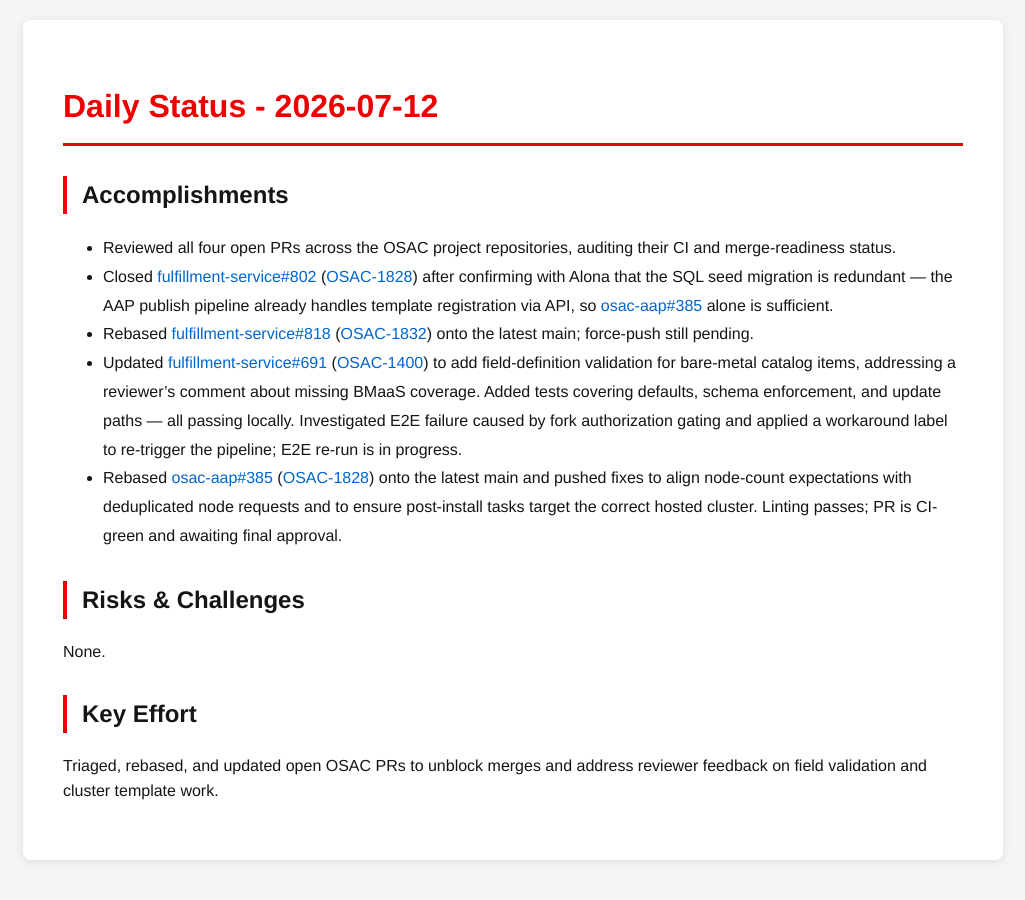
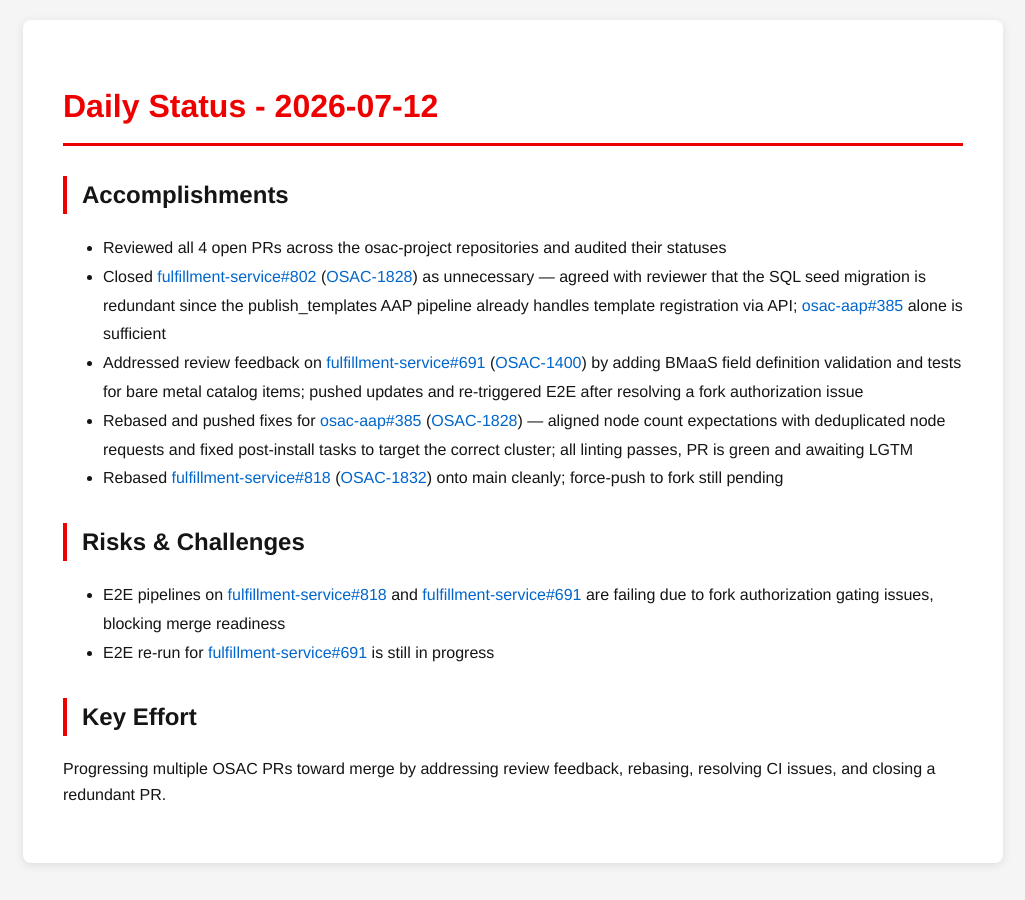
Before and after one commit to tzvatot/daily-status, a Jekyll site: the page built from 2026-07-12.md, in a window 1280 px wide. Shown: the whole page, without its empty margins (127-1152 px from the left). Built offline with Jekyll 4.4.1, drawn with Linux system fonts in a browser that asks for light colours.

Commit message:
Daily status update - 2026-07-12

```diff
--- a/2026-07-12.md
+++ b/2026-07-12.md
@@ -7,14 +7,15 @@ date: 2026-07-12
 # Daily Status - 2026-07-12
 
 ## Accomplishments
-- Reviewed all four open PRs across the OSAC project repositories, auditing their CI and merge-readiness status.
-- Closed [fulfillment-service#802](https://github.com/osac-project/fulfillment-service/pull/802) ([OSAC-1828](https://redhat.atlassian.net/browse/OSAC-1828)) after confirming with Alona that the SQL seed migration is redundant — the AAP publish pipeline already handles template registration via API, so [osac-aap#385](https://github.com/osac-project/osac-aap/pull/385) alone is sufficient.
-- Rebased [fulfillment-service#818](https://github.com/osac-project/fulfillment-service/pull/818) ([OSAC-1832](https://redhat.atlassian.net/browse/OSAC-1832)) onto the latest main; force-push still pending.
-- Updated [fulfillment-service#691](https://github.com/osac-project/fulfillment-service/pull/691) ([OSAC-1400](https://redhat.atlassian.net/browse/OSAC-1400)) to add field-definition validation for bare-metal catalog items, addressing a reviewer's comment about missing BMaaS coverage. Added tests covering defaults, schema enforcement, and update paths — all passing locally. Investigated E2E failure caused by fork authorization gating and applied a workaround label to re-trigger the pipeline; E2E re-run is in progress.
-- Rebased [osac-aap#385](https://github.com/osac-project/osac-aap/pull/385) ([OSAC-1828](https://redhat.atlassian.net/browse/OSAC-1828)) onto the latest main and pushed fixes to align node-count expectations with deduplicated node requests and to ensure post-install tasks target the correct hosted cluster. Linting passes; PR is CI-green and awaiting final approval.
+- Reviewed all 4 open PRs across the osac-project repositories and audited their statuses
+- Closed [fulfillment-service#802](https://github.com/osac-project/fulfillment-service/pull/802) ([OSAC-1828](https://redhat.atlassian.net/browse/OSAC-1828)) as unnecessary — agreed with reviewer that the SQL seed migration is redundant since the publish_templates AAP pipeline already handles template registration via API; [osac-aap#385](https://github.com/osac-project/osac-aap/pull/385) alone is sufficient
+- Addressed review feedback on [fulfillment-service#691](https://github.com/osac-project/fulfillment-service/pull/691) ([OSAC-1400](https://redhat.atlassian.net/browse/OSAC-1400)) by adding BMaaS field definition validation and tests for bare metal catalog items; pushed updates and re-triggered E2E after resolving a fork authorization issue
+- Rebased and pushed fixes for [osac-aap#385](https://github.com/osac-project/osac-aap/pull/385) ([OSAC-1828](https://redhat.atlassian.net/browse/OSAC-1828)) — aligned node count expectations with deduplicated node requests and fixed post-install tasks to target the correct cluster; all linting passes, PR is green and awaiting LGTM
+- Rebased [fulfillment-service#818](https://github.com/osac-project/fulfillment-service/pull/818) ([OSAC-1832](https://redhat.atlassian.net/browse/OSAC-1832)) onto main cleanly; force-push to fork still pending
 
 ## Risks & Challenges
-None.
+- E2E pipelines on [fulfillment-service#818](https://github.com/osac-project/fulfillment-service/pull/818) and [fulfillment-service#691](https://github.com/osac-project/fulfillment-service/pull/691) are failing due to fork authorization gating issues, blocking merge readiness
+- E2E re-run for [fulfillment-service#691](https://github.com/osac-project/fulfillment-service/pull/691) is still in progress
 
 ## Key Effort
-Triaged, rebased, and updated open OSAC PRs to unblock merges and address reviewer feedback on field validation and cluster template work.
+Progressing multiple OSAC PRs toward merge by addressing review feedback, rebasing, resolving CI issues, and closing a redundant PR.
```
